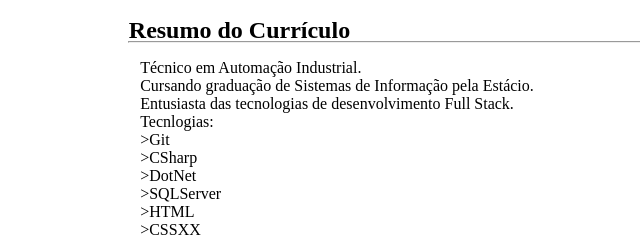
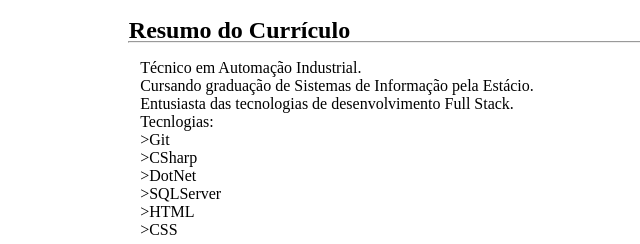
Before and after one commit to DavidLucas2021/Curr-culo_Catho_Web, a plain HTML site: page Index.html in a window 1280 px wide. Shown: the part 556-800 px from the top of the page, 0-640 px from the left. Drawn offline with Linux system fonts and the light colour scheme.

Commit message:
Normalização

```diff
--- a/Index.html
+++ b/Index.html
@@ -56,7 +56,7 @@
                 >DotNet<br>
                 >SQLServer<br>
                 >HTML<br>
-                >CSSXX<br>
+                >CSS<br>
         </p>
 
         <h2 style="margin-left:5%"><b>Cargo de Interesse</b></h2>
```
